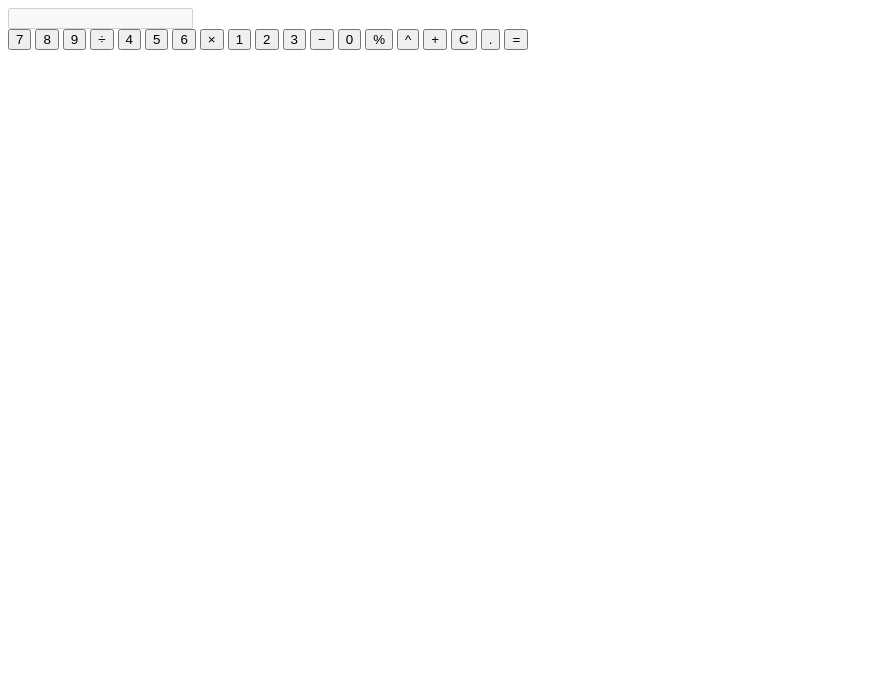
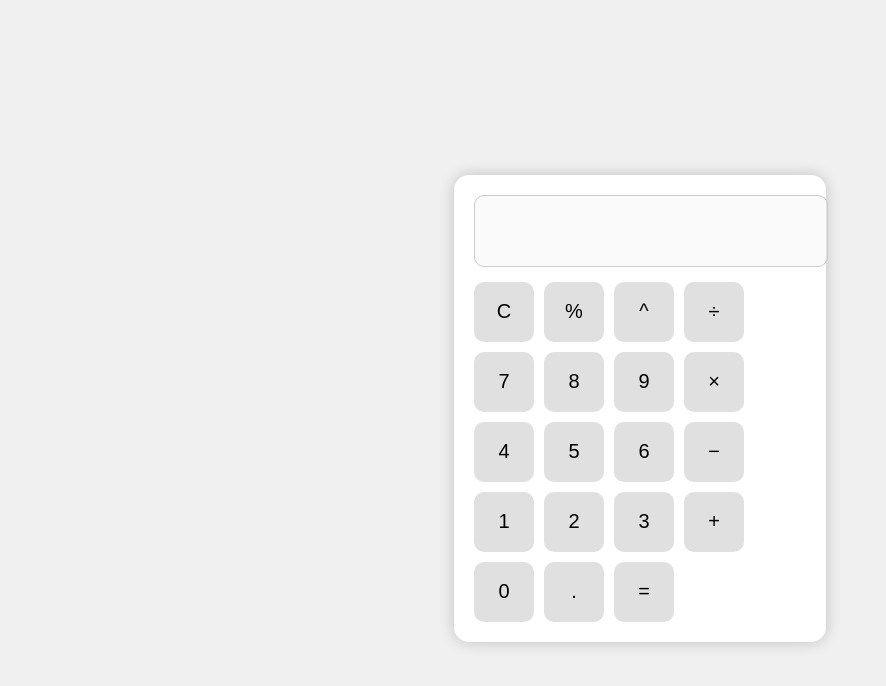
Before and after one commit to munarr7/Munar_dl-, a plain HTML site: page index.html in a window 1280 px wide. Shown: the whole page, without its empty margins (0-886 px from the left). Drawn offline with Linux system fonts and the light colour scheme.

Commit message:
Update index.html

```diff
--- a/index.html
+++ b/index.html
@@ -2,36 +2,39 @@
 <html lang="en">
 <head>
   <meta charset="UTF-8">
-  <title>Simple Calculator</title>
+  <title>Calculator</title>
+  <link rel="stylesheet" href="style.css">
 </head>
 <body>
   <div class="calculator">
-    <input type="text" id="display" disabled />
+    <input type="text" class="display" id="display" disabled>
     <div class="buttons">
-      <button onclick="press('7')">7</button>
-      <button onclick="press('8')">8</button>
-      <button onclick="press('9')">9</button>
-      <button onclick="press('/')">÷</button>
+      <button onclick="clearDisplay()">C</button>
+      <button onclick="appendValue('%')">%</button>
+      <button onclick="appendValue('^')">^</button>
+      <button onclick="appendValue('/')">÷</button>
 
-      <button onclick="press('4')">4</button>
-      <button onclick="press('5')">5</button>
-      <button onclick="press('6')">6</button>
-      <button onclick="press('*')">×</button>
+      <button onclick="appendValue('7')">7</button>
+      <button onclick="appendValue('8')">8</button>
+      <button onclick="appendValue('9')">9</button>
+      <button onclick="appendValue('*')">×</button>
 
-      <button onclick="press('1')">1</button>
-      <button onclick="press('2')">2</button>
-      <button onclick="press('3')">3</button>
-      <button onclick="press('-')">−</button>
+      <button onclick="appendValue('4')">4</button>
+      <button onclick="appendValue('5')">5</button>
+      <button onclick="appendValue('6')">6</button>
+      <button onclick="appendValue('-')">−</button>
 
-      <button onclick="press('0')">0</button>
-      <button onclick="press('%')">%</button>
-      <button onclick="press('**')">^</button>
-      <button onclick="press('+')">+</button>
+      <button onclick="appendValue('1')">1</button>
+      <button onclick="appendValue('2')">2</button>
+      <button onclick="appendValue('3')">3</button>
+      <button onclick="appendValue('+')">+</button>
 
-      <button onclick="clearDisplay()" class="clear">C</button>
-      <button onclick="press('.')">.</button>
-      <button onclick="calculate()" class="equal">=</button>
+      <button onclick="appendValue('0')">0</button>
+      <button onclick="appendValue('.')">.</button>
+      <button class="equals" onclick="calculate()">=</button>
     </div>
   </div>
- </body>
+
+  <script src="script.js"></script>
+</body>
 </html>
```
